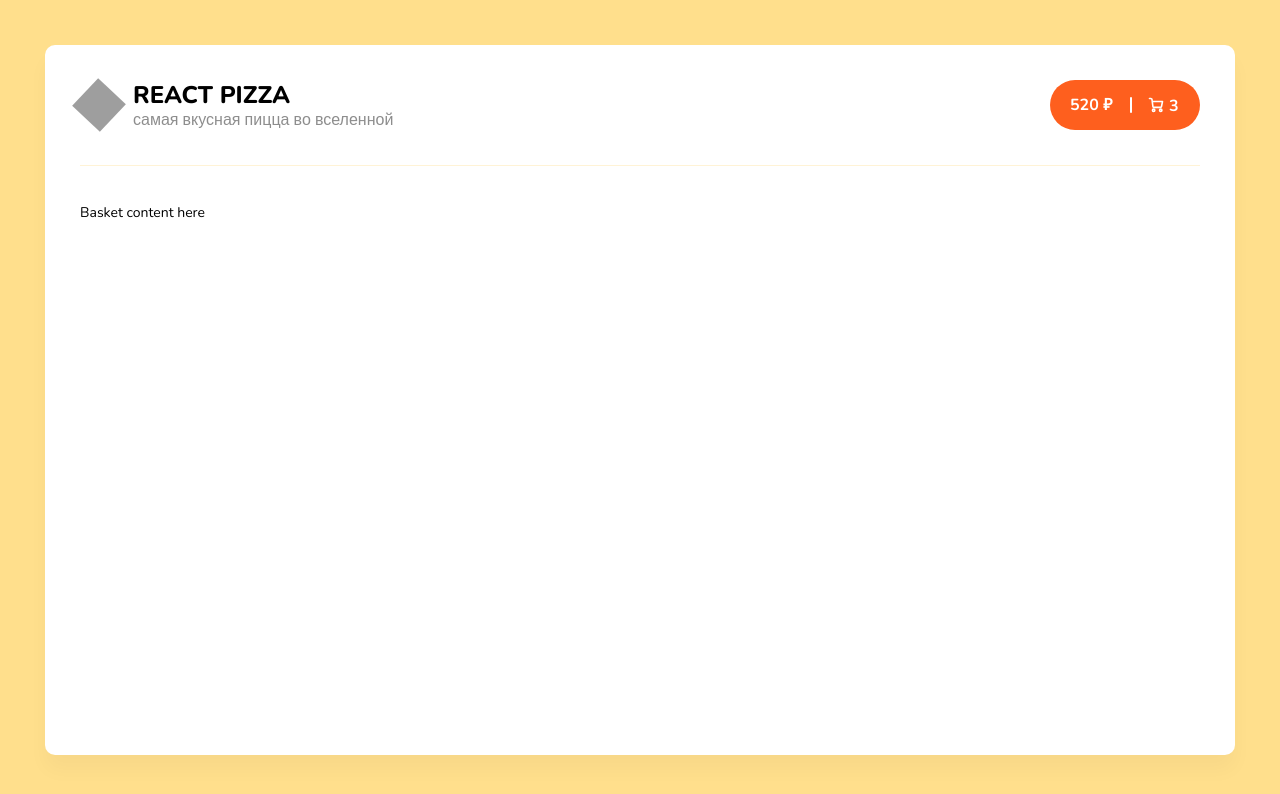
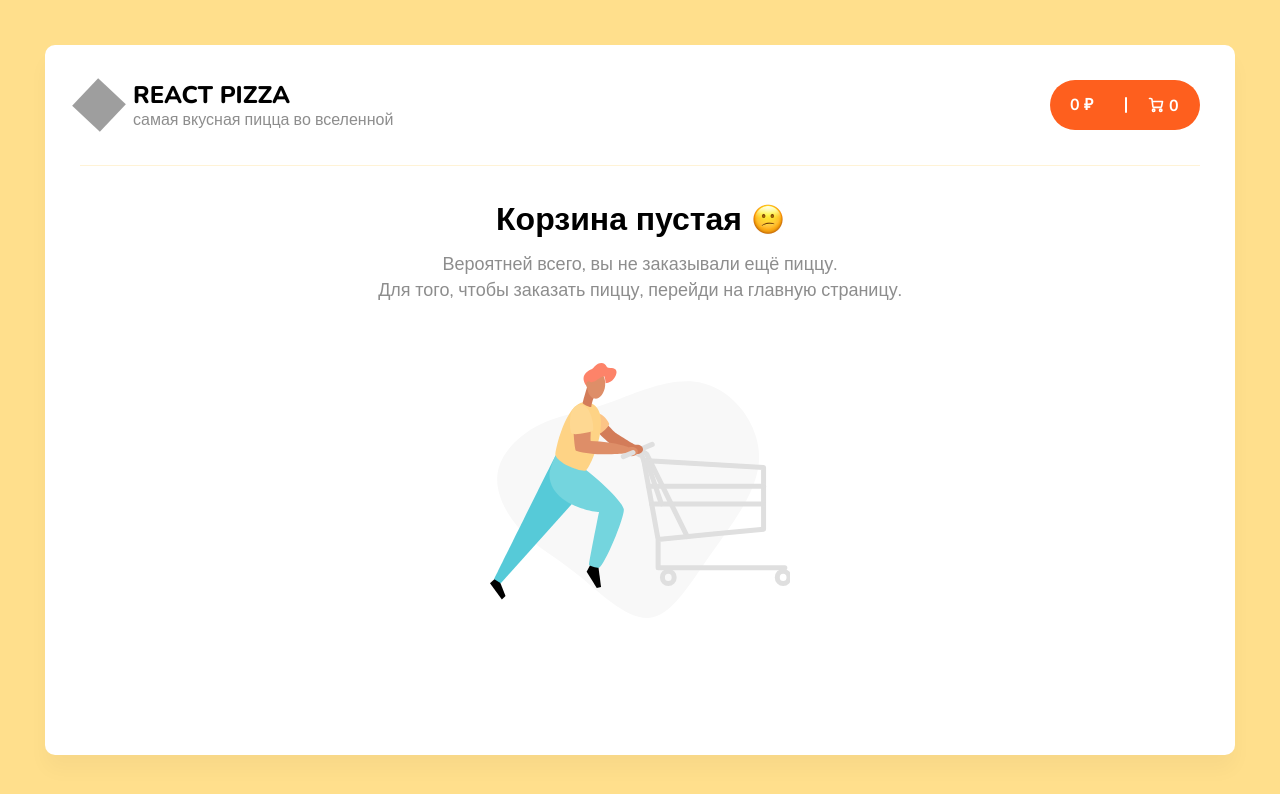
Before and after one commit to onlypositivemind/React-pizza, a React (Create React App) app: page /basket in a window 1280 px wide. Shown: the top 794 px of the page. Built offline with nearby package versions, Linux system fonts and the light colour scheme; grey boxes are pictures that could not be loaded.

Commit message:
feat: Empty-basket, BackButton

```diff
--- /dev/null
+++ b/src/components/BackButton/BackButton.jsx
@@ -0,0 +1,15 @@
+import { useNavigate } from 'react-router-dom';
+import s from './BackButton.module.scss';
+
+const BackButton = () => {
+	const navigate = useNavigate();
+
+	const goBack = () => {
+		navigate(-1);
+	};
+
+	return <button onClick={goBack} className={s.btn}>Вернуться назад</button>;
+
+};
+
+export default BackButton;
--- /dev/null
+++ b/src/components/BackButton/BackButton.module.scss
@@ -0,0 +1,20 @@
+.btn {
+	position: relative;
+	width: 210px;
+	height: 45px;
+	color: #fff;
+	background-color: var(--font-dark-main);
+	border-radius: 30px;
+	overflow: hidden;
+	font-weight: 700;
+	font-size: var(--font-size-s);
+	transition: background-color 0.3s ease-in-out, color 0.2s ease-in-out, border 0.2s linear;
+
+	@media (any-hover: hover) {
+		&:hover {
+			background-color: #fff;
+			color: var(--font-dark-main);
+			border: 1px solid var(--font-dark-main);
+		}
+	}
+}
--- a/src/components/Categories/Categories.module.scss
+++ b/src/components/Categories/Categories.module.scss
@@ -19,7 +19,7 @@
 
 	li.active {
 		color: #fff;
-		background-color: #282828;
+		background-color: var(--font-dark-main);
 	}
 
 }
--- a/src/components/Layout/Layout.jsx
+++ b/src/components/Layout/Layout.jsx
@@ -20,10 +20,10 @@ const Layout = () => {
 				<div className={s.headerRight}>
 					<NavLink to="/basket">
 						<div className={s.basketContent}>
-							<span>520 ₽</span>
+							<span>0 ₽</span>
 							<p>
 								<img src={BasketSVG} alt="Basket icon" />
-								<span>3</span>
+								<span>0</span>
 							</p>
 						</div>
 					</NavLink>
--- a/src/components/Layout/Layout.module.scss
+++ b/src/components/Layout/Layout.module.scss
@@ -8,18 +8,23 @@
 	border-radius: 10px;
 }
 
+.header,
+.headerLeft,
+.basketContent,
+.basketContent p {
+	display: flex;
+	align-items: center;
+}
+
 .header {
 	margin: 0 35px 40px;
 	padding: 35px 0;
-	display: flex;
-	align-items: center;
+
 	justify-content: space-between;
 	border-bottom: 1px solid #fff3d6;
 }
 
 .headerLeft {
-	display: flex;
-	align-items: center;
 	gap: 15px;
 
 	img {
@@ -72,8 +77,6 @@
 	overflow: hidden;
 	background-color: var(--color-main);
 	border-radius: 30px;
-	display: flex;
-	align-items: center;
 	justify-content: space-between;
 	position: relative;
 	cursor: pointer;
@@ -85,15 +88,13 @@
 		width: 2px;
 		height: 16px;
 		top: 50%;
-		left: 53%;
+		left: 50%;
 		transform: translateY(-50%);
 		background-color: #fff;
 		border-radius: 1px;
 	}
 
 	p {
-		display: flex;
-		align-items: center;
 		gap: 5px;
 		position: relative;
 
--- a/src/pages/Basket/Basket.jsx
+++ b/src/pages/Basket/Basket.jsx
@@ -1,11 +1,22 @@
-// eslint-disable-next-line no-unused-vars
+import BackButton from '../../components/BackButton/BackButton';
+import Emoji from '../../shared/images/emoji-basket.jpg';
+import SVG from '../../shared/images/icons/man-with-basket.svg';
 import s from './Basket.module.scss';
 
 const Basket = () => {
 	return (
-		<div>
-			Basket content here
-		</div>
+		<section className={s.emptyBasket}>
+			<div className={s.top}>
+				<h3>Корзина пустая</h3>
+				<img src={Emoji} alt="Sad smile" />
+			</div>
+			<div className={s.textContent}>
+				<p>Вероятней всего, вы не заказывали ещё пиццу.</p>
+				<p>Для того, чтобы заказать пиццу, перейди на главную страницу.</p>
+			</div>
+			<img src={SVG} className={s.image} alt="Man with basket" />
+			<BackButton />
+		</section>
 	);
 };
 
--- a/src/pages/Basket/Basket.module.scss
+++ b/src/pages/Basket/Basket.module.scss
@@ -0,0 +1,34 @@
+.emptyBasket, .top {
+	display: flex;
+	align-items: center;
+}
+
+.emptyBasket {
+	height: calc(100vh - 321px);
+	flex-direction: column;
+	justify-content: center;
+}
+
+.top {
+	margin-bottom: 15px;
+	gap: 10px;
+
+	h3 {
+		font-weight: 700;
+		font-size: var(--font-size-xxxl);
+	}
+}
+
+.textContent {
+	max-width: 550px;
+	margin-bottom: 60px;
+	font-size: var(--font-size-m);
+	line-height: 26px;
+	color: var(--subtitle-color-main);
+	text-align: center;
+}
+
+.image {
+	margin-bottom: 70px;
+	pointer-events: none;
+}
```
